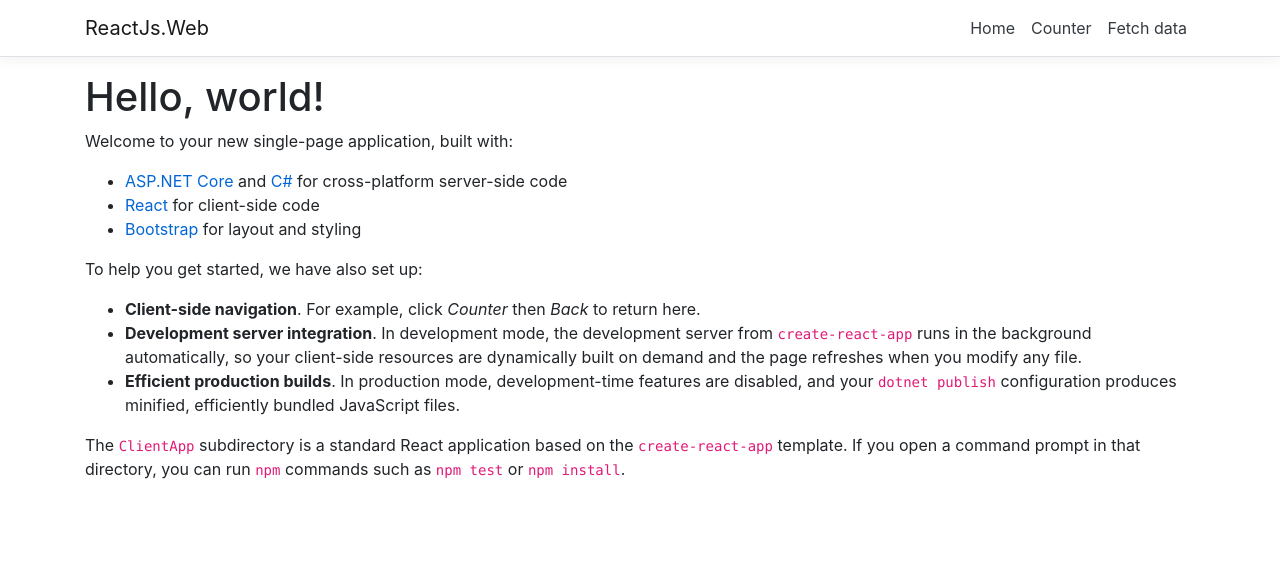
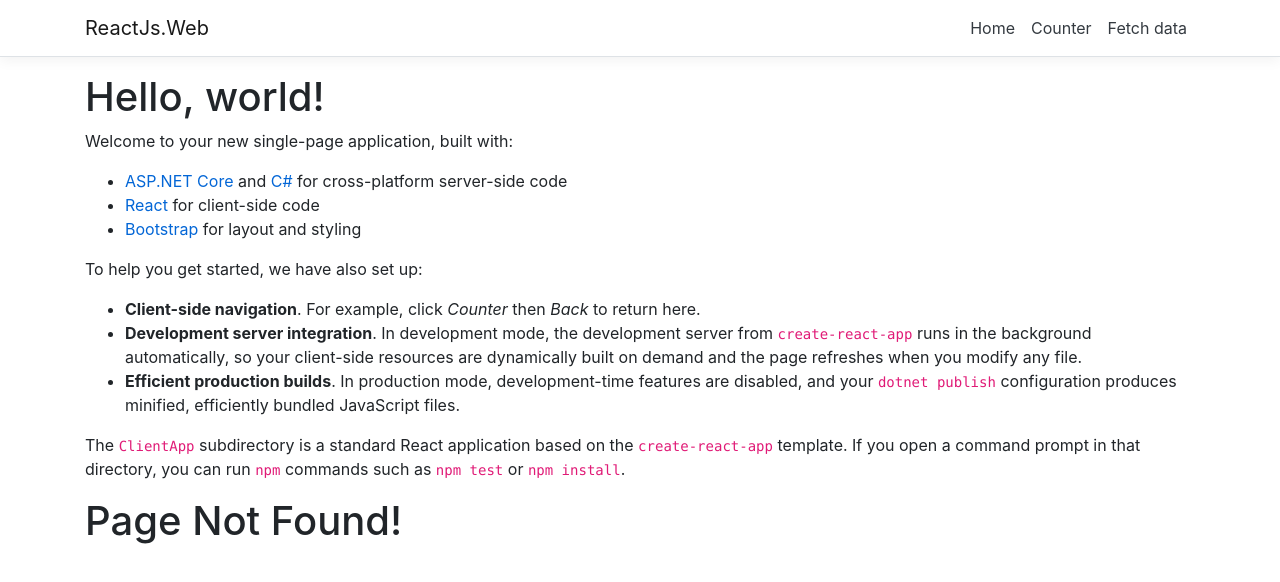
Before and after one commit to rodiojp/.Net_Core, a React (Create React App) app in the folder ReactJs/ReactJs.Web/ClientApp/: page / in a window 1280 px wide. Shown: the top 582 px of the page. Built offline with nearby package versions, Linux system fonts and the light colour scheme.

Commit message:
Added PageNotFound.js

```diff
--- a/ReactJs/ReactJs.Web/ClientApp/src/App.js
+++ b/ReactJs/ReactJs.Web/ClientApp/src/App.js
@@ -4,18 +4,20 @@
 import { Home } from './components/Home';
 import { FetchData } from './components/FetchData';
 import { Counter } from './components/Counter';
+import { NotFoundPage } from './components/NotFoundPage';
 
 import './custom.css'
 
 export default class App extends Component {
     static displayName = App.name;
 
-  render () {
+    render() {
         return (
             <Layout>
                 <Route exact path='/' component={Home} />
                 <Route path='/counter' component={Counter} />
                 <Route path='/fetch-data' component={FetchData} />
+                <Route component={NotFoundPage} />
             </Layout>
         );
     }
--- /dev/null
+++ b/ReactJs/ReactJs.Web/ClientApp/src/components/NotFoundPage.js
@@ -0,0 +1,13 @@
+import React, { Component } from 'react';
+
+export class NotFoundPage extends Component {
+    static displayName = NotFoundPage.name;
+
+    render() {
+        return (
+            <div>
+                <h1>Page Not Found!</h1>
+            </div>
+        );
+    }
+}
```
Lines whose indentation alone changed are shown as unchanged.
